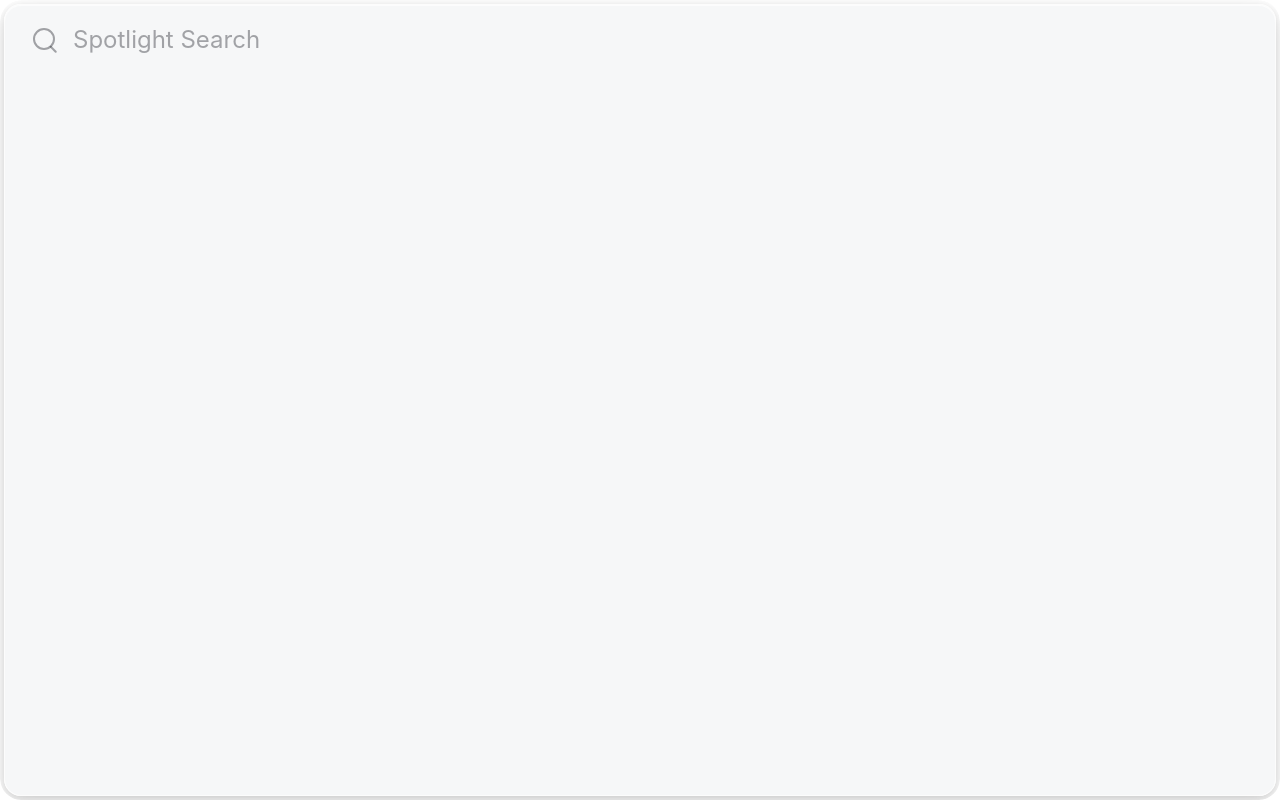
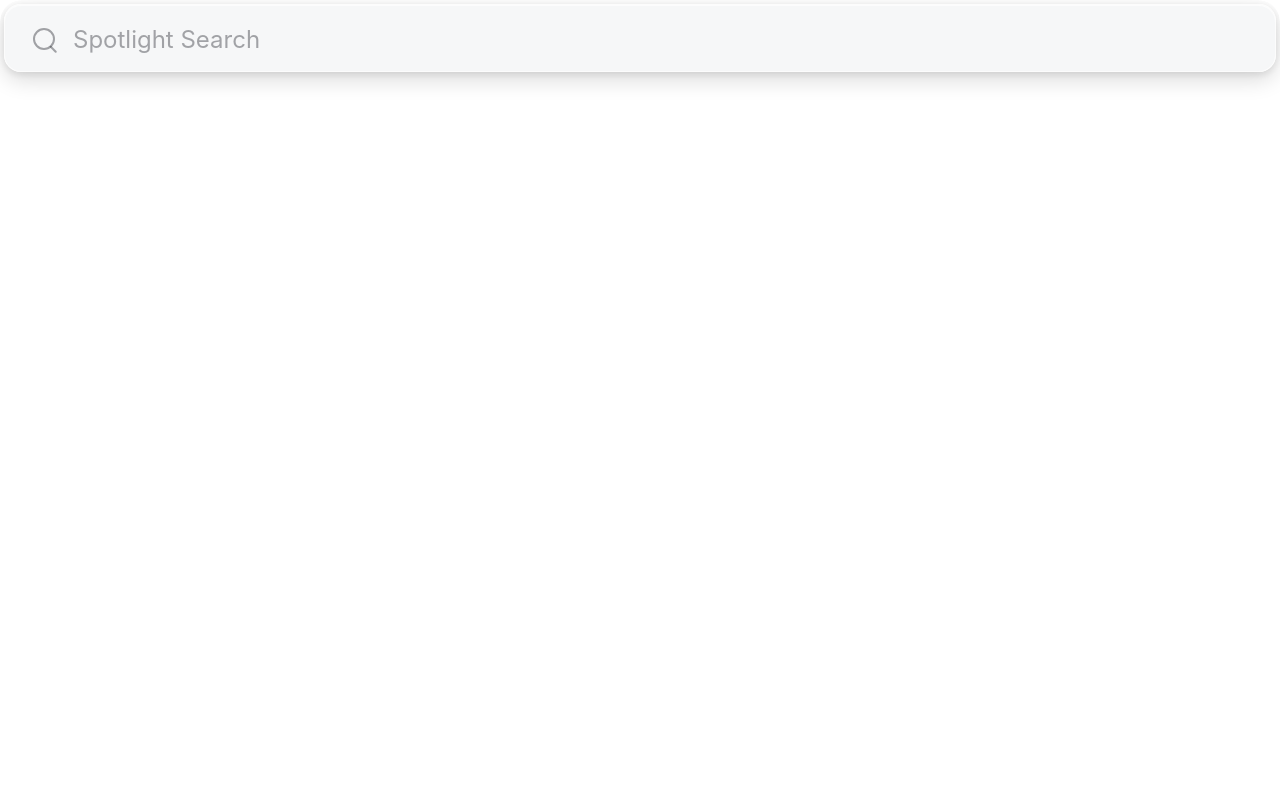
Before and after one commit to san-rat/rat_search, a SvelteKit app: page / in a window 1280 px wide. Built offline with nearby package versions, Linux system fonts and the light colour scheme.

Commit message:
fix: fix the source capsule on the search results.

```diff
--- a/src/routes/+page.svelte
+++ b/src/routes/+page.svelte
@@ -41,6 +41,8 @@
   let query = $state("");
   let isExpanded = $state(false);
   let isCollapsing = $state(false);
+  let isVisuallyCompact = $state(true);
+  let hasExpandedThisSession = $state(false);
   let results = $state<SearchResult[]>([]);
   let selectedIndex = $state(-1);
   let searchError = $state<string | null>(null);
@@ -82,15 +84,11 @@
     }
   }
 
-  function collapseToCompactNow() {
+  function collapseToVisualCompactNow() {
     clearCollapseTimer();
     clearResultState();
-    isExpanded = false;
     isCollapsing = false;
-
-    if (isTauri()) {
-      void setNativeExpanded(false);
-    }
+    isVisuallyCompact = true;
   }
 
   function cancelPendingCollapse() {
@@ -99,8 +97,13 @@
   }
 
   function startCollapseToCompact() {
-    if (!isExpanded || prefersReducedMotion()) {
-      collapseToCompactNow();
+    if (isVisuallyCompact && !isCollapsing) {
+      clearResultState();
+      return;
+    }
+
+    if (prefersReducedMotion()) {
+      collapseToVisualCompactNow();
       return;
     }
 
@@ -110,8 +113,29 @@
     isCollapsing = true;
 
     collapseTimer = setTimeout(() => {
-      collapseToCompactNow();
+      collapseToVisualCompactNow();
     }, COLLAPSE_TRANSITION_MS);
+  }
+
+  function useExpandedChrome() {
+    return hasExpandedThisSession && !isVisuallyCompact;
+  }
+
+  function resetVisualSessionState() {
+    clearCollapseTimer();
+    clearResultState();
+    isExpanded = false;
+    isCollapsing = false;
+    isVisuallyCompact = true;
+    hasExpandedThisSession = false;
+  }
+
+  async function resetToNativeCompact() {
+    resetVisualSessionState();
+
+    if (isTauri()) {
+      await setNativeExpanded(false);
+    }
   }
 
   async function loadResults(searchQuery: string) {
@@ -125,6 +149,8 @@
 
     cancelPendingCollapse();
     isExpanded = true;
+    isVisuallyCompact = false;
+    hasExpandedThisSession = true;
 
     if (!isTauri()) {
       results = [];
@@ -381,7 +407,7 @@
       selectedIndex = -1;
       searchError = null;
       actionError = null;
-      isExpanded = false;
+      await resetToNativeCompact();
     } catch (error) {
       console.error("failed to run selected action", error);
       actionError = actionFailureMessage(action);
@@ -401,7 +427,12 @@
     let disposed = false;
     let unlisten: UnlistenFn | undefined;
 
-    void listen("launcher:shown", focusSearchInput)
+    void listen("launcher:shown", () => {
+      query = "";
+      resetVisualSessionState();
+      requestedExpandedState = false;
+      focusSearchInput();
+    })
       .then((unlistenListener) => {
         if (disposed) {
           unlistenListener();
@@ -428,9 +459,11 @@
       actionError = null;
 
       if (isTauri()) {
-        void invoke("close_launcher").catch((error) => {
-          console.error("failed to close launcher", error);
-        });
+        void invoke("close_launcher")
+          .then(() => resetToNativeCompact())
+          .catch((error) => {
+            console.error("failed to close launcher", error);
+          });
         return;
       }
 
@@ -487,7 +520,12 @@
 </script>
 
 <main class="launcher-shell">
-  <section class:expanded={isExpanded} class="command-palette" aria-label="Rat Search">
+  <section
+    class:expanded={useExpandedChrome()}
+    class:visually-compact={isVisuallyCompact}
+    class="command-palette"
+    aria-label="Rat Search"
+  >
     <div class="spotlight-bar">
       <span class="search-icon" aria-hidden="true"></span>
       <input
@@ -503,7 +541,7 @@
       />
     </div>
 
-    {#if isExpanded}
+    {#if isExpanded && !isVisuallyCompact}
       <div class:collapsing={isCollapsing} class="results-region">
         {#if results.length > 0}
           <ul class="results-list" aria-label="Search results">
@@ -522,10 +560,12 @@
                   {/if}
                 </span>
                 <span class="result-copy">
-                  <span class="result-title">{result.title}</span>
+                  <span class="result-title-row">
+                    <span class="result-title">{result.title}</span>
+                    <span class="result-source">{sourceLabel(result.source)}</span>
+                  </span>
                   <span class="result-subtitle">{subtitle}</span>
                 </span>
-                <span class="result-source">{sourceLabel(result.source)}</span>
               </li>
             {/each}
           </ul>
@@ -535,7 +575,7 @@
       </div>
     {/if}
 
-    {#if isExpanded && actionError}
+    {#if isExpanded && !isVisuallyCompact && actionError}
       <div class="status-message" role="status">{actionError}</div>
     {/if}
   </section>
@@ -600,7 +640,8 @@
     max-width: 100vw;
     max-height: 100vh;
     display: grid;
-    place-items: center;
+    align-items: start;
+    justify-items: center;
     padding: 4px;
     box-sizing: border-box;
     overflow: hidden !important;
@@ -617,9 +658,6 @@
     height: 100%;
     max-width: 100%;
     max-height: 100%;
-    display: grid;
-    grid-template-rows: minmax(0, 1fr);
-    gap: 0;
     padding: 4px;
     overflow: hidden !important;
     border: 1px solid rgba(255, 255, 255, 0.64);
@@ -629,21 +667,24 @@
       0 8px 22px rgba(0, 0, 0, 0.14),
       0 2px 8px rgba(0, 0, 0, 0.1),
       inset 0 1px 0 rgba(255, 255, 255, 0.7);
+    transition: height 120ms ease-out;
     -ms-overflow-style: none;
     overscroll-behavior: none;
     backdrop-filter: blur(18px) saturate(1.35);
     -webkit-backdrop-filter: blur(18px) saturate(1.35);
   }
 
-  .command-palette.expanded {
-    grid-template-rows: 60px minmax(0, 1fr);
-    gap: 6px;
+  .command-palette.visually-compact {
+    height: 68px;
   }
 
   .spotlight-bar {
-    width: 100%;
+    position: absolute;
+    z-index: 2;
+    top: 4px;
+    right: 4px;
+    left: 4px;
     height: 60px;
-    max-width: 100%;
     min-height: 60px;
     max-height: 60px;
     box-sizing: border-box;
@@ -709,9 +750,12 @@
   }
 
   .results-region {
+    position: absolute;
+    top: 70px;
+    right: 4px;
+    bottom: 4px;
+    left: 4px;
     min-height: 0;
-    width: 100%;
-    height: 100%;
     overflow: hidden !important;
   }
 
@@ -751,7 +795,7 @@
     width: 100%;
     height: 42px;
     display: grid;
-    grid-template-columns: 34px minmax(0, 1fr) 52px;
+    grid-template-columns: 34px minmax(0, 1fr);
     align-items: center;
     gap: 12px;
     padding: 0 12px 0 10px;
@@ -906,6 +950,14 @@
     overflow: hidden;
   }
 
+  .result-title-row {
+    min-width: 0;
+    display: flex;
+    align-items: center;
+    gap: 8px;
+    overflow: hidden;
+  }
+
   .result-title,
   .result-subtitle,
   .result-source {
@@ -922,13 +974,13 @@
   }
 
   .result-source {
-    width: 44px;
-    justify-self: end;
+    flex: 0 0 auto;
+    max-width: 52px;
     padding: 2px 6px;
     border-radius: 6px;
     background: rgba(58, 60, 67, 0.1);
     color: rgba(58, 60, 67, 0.62);
-    font-size: 10px;
+    font-size: 9px;
     font-weight: 700;
     line-height: 1;
     text-align: center;
@@ -993,6 +1045,10 @@
   }
 
   @media (prefers-reduced-motion: reduce) {
+    .command-palette {
+      transition: none;
+    }
+
     .results-region > .results-list,
     .results-region > .empty-state,
     .results-region.collapsing > .results-list,
```
